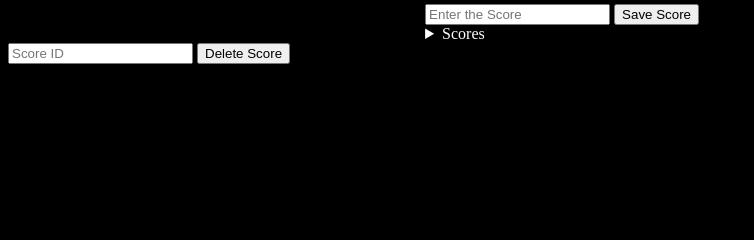
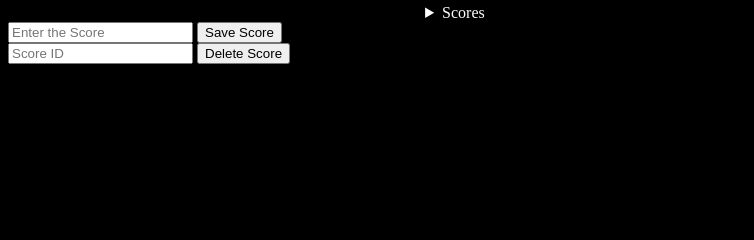
Before and after one commit to devmdeniz/snakegame, a PHP site: page / in a window 1280 px wide. Shown: the part 414-654 px from the top of the page, without its empty margins (0-754 px from the left). Run offline with PHP 8.4, Linux system fonts and the light colour scheme; data that the repository does not hold is empty.

Commit message:
Edit page style

```diff
--- a/index.php
+++ b/index.php
@@ -11,11 +11,6 @@
   </head>
   <body>
     <canvas id="game" class="marginleft" width="400" height="400"></canvas>
-
-    <form action="system/insert.php" method="post" class="marginleft">
-      <input type="text" placeholder="Enter the Score" name="score" required>
-      <button type="submit">Save Score</button>
-      </form>
 
 
         <details class="marginleft">
@@ -46,6 +41,13 @@
 ?>
             </table>
     </details>
+
+
+    <form action="system/insert.php" method="post">
+      <input type="text" placeholder="Enter the Score" name="score" required>
+      <button type="submit">Save Score</button>
+      </form>
+
 
     <form action="system/delete.php" method="post">
         <input type="text" placeholder="Score ID" name="deletescore">
```
